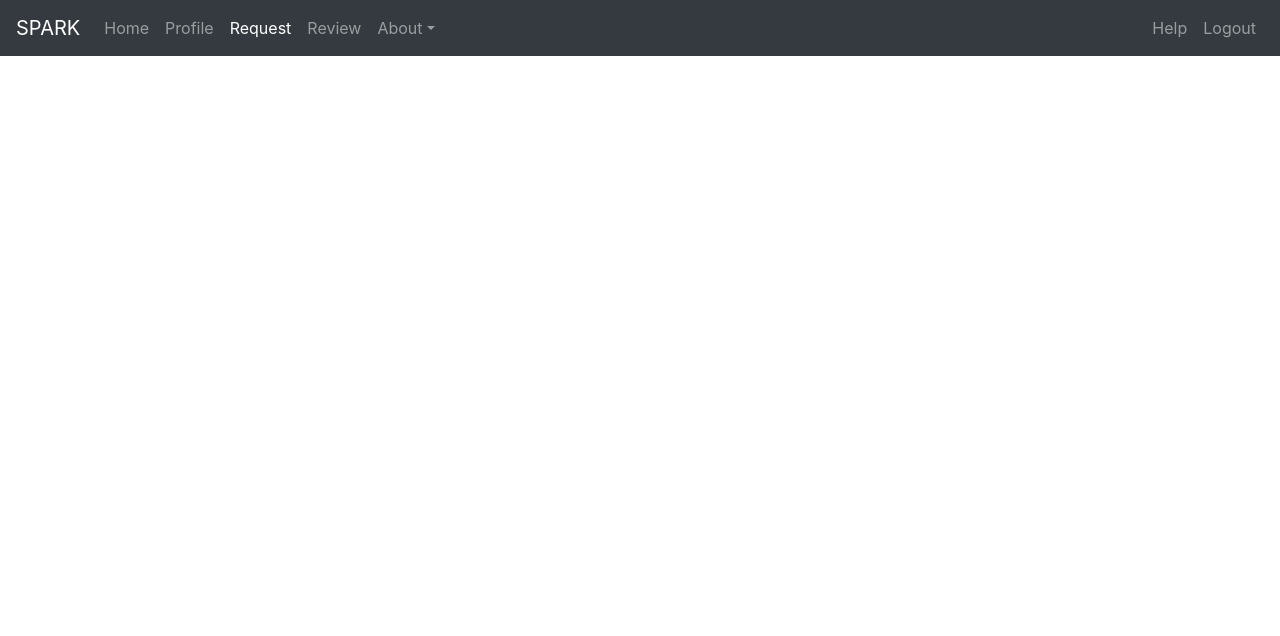
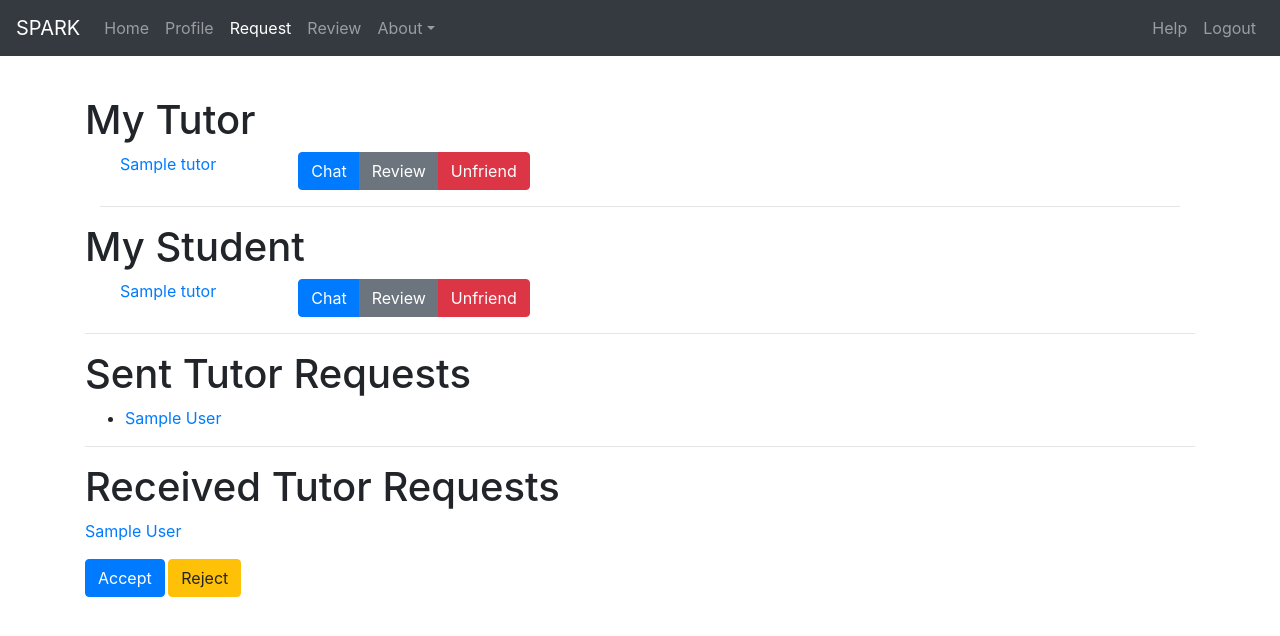
Before and after one commit to bccsctop/Django-EduMatch-cloned-, a Django app: page /match-result/ in a window 1280 px wide. Shown: the top 636 px of the page. Run offline with Django 3.2, Linux system fonts and the light colour scheme; a user stored in the database is signed in; tables that the repository leaves empty hold one stand-in row (values such as "Sample post"); parts of the project's set-up code (start-up, migrations or seed data) failed here and were passed over; some libraries are stand-ins or nearby versions.

Commit message:
Edit manage_match template and some variable in match_result

```diff
--- a/edu/templates/manage_match.html
+++ b/edu/templates/manage_match.html
@@ -110,24 +110,43 @@
     {% if user.is_authenticated %}
 
     <div class="container text-left">
-      {% if request.user == current_user %}
+      {% if request.user == current_username %}
 
       <div class="container">
-        <h1 class="row">My Tutor/Student</h1>
+        <h1 class="row">My Tutor</h1>
 
-        {% for key,value in room_url.items %}
+        {% for key,value in tutor_chatroom.items %}
         <div class="row" style="margin: 5px;">
           <div class="col-2">
             <a href="/friendprofile/{{ key.id }}">{{ key.name }}</a>
-        </div>
-        <div class="col-1 btn-group btn-group-toggle">
+          </div>
+          <div class="col-1 btn-group btn-group-toggle">
             <a class="btn btn-primary" href="/chat/{{ value }}">Chat</a>
             <a class="btn btn-secondary" href="/review/{{ key.id }}">Review</a>
             <a class="btn btn-danger" href="/match-request/unfriend/{{ key.id }}">Unfriend</a>
-        </div>
+          </div>
         </div>
         {% endfor %}
+      </div>
+
+      <div class="container">
+        <hr />
+        <h1 class="row">My Student</h1>
+
+        {% for key,value in student_chatroom.items %}
+        <div class="row" style="margin: 5px;">
+          <div class="col-2">
+            <a href="/friendprofile/{{ key.id }}">{{ key.name }}</a>
+          </div>
+          <div class="col-1 btn-group btn-group-toggle">
+            <a class="btn btn-primary" href="/chat/{{ value }}">Chat</a>
+            <a class="btn btn-secondary" href="/review/{{ key.id }}">Review</a>
+            <a class="btn btn-danger" href="/match-request/unfriend/{{ key.id }}">Unfriend</a>
+          </div>
         </div>
+        {% endfor %}
+      </div>
+
         <hr />
         <h1>Sent Tutor Requests</h1>
 
--- a/edu/views.py
+++ b/edu/views.py
@@ -224,8 +224,8 @@ def match_result(request):
         tutor_chatroom[name] = list_user[0]+'.'+list_user[1]
     for student in student_contact:
         list_user = []
-        name = tutor
-        another_user = tutor.user
+        name = student
+        another_user = student.user
         list_user.append(str(another_user))
         list_user.append(str(current_username))
         list_user.sort()
```
Also changed, not shown: edu/migrations/0006_auto_20200421_1507.py (added).
